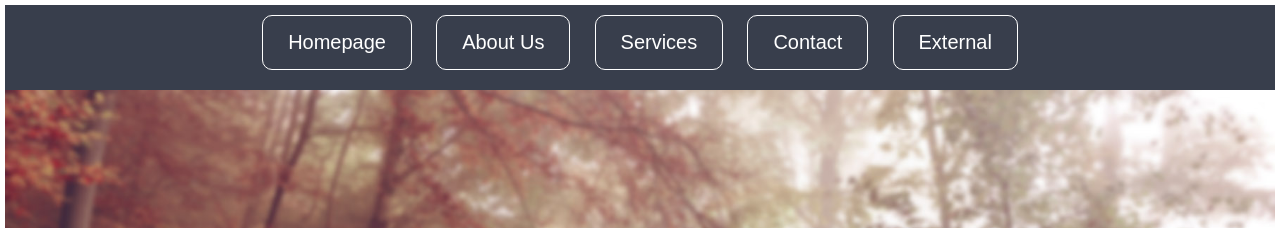
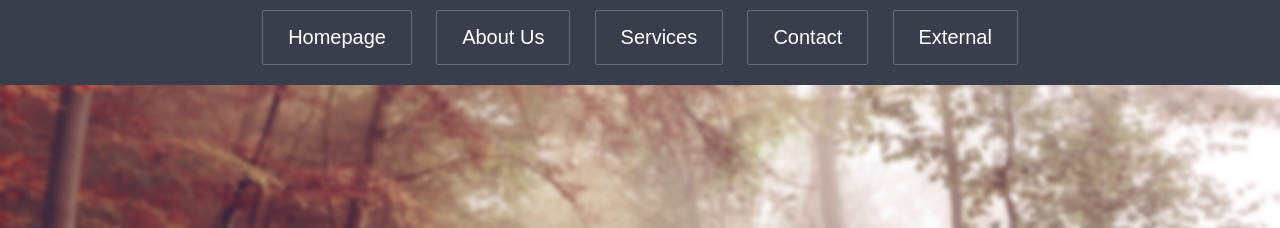
Before and after one commit to MFlanagan7/one-page-responsive, a plain HTML site: page index.html in a window 1280 px wide. Shown: the top 228 px of the page. Drawn offline with Linux system fonts and the light colour scheme.

Commit message:
made navbar fixed position

```diff
--- a/style.css
+++ b/style.css
@@ -1,5 +1,5 @@
 .wrapper {
-    margin: 5px;
+    margin: 0;
     width: auto;
 }
 
@@ -12,6 +12,10 @@ body {
 
 .navbar {
     background: #383E4C;
+    position: fixed;
+    top: 0;
+    left: 0;
+    right: 0;
     text-align: center;
 }
 
@@ -20,7 +24,8 @@ body {
     margin: 10px 10px 20px 10px;
     padding: 15px 25px;
     background: rgba(255, 255, 255, 0);
-    border: 1px solid white;
+    border: 1px solid #646d7c;
+    border-radius: 2px;
     color: white;
 }
 
```
